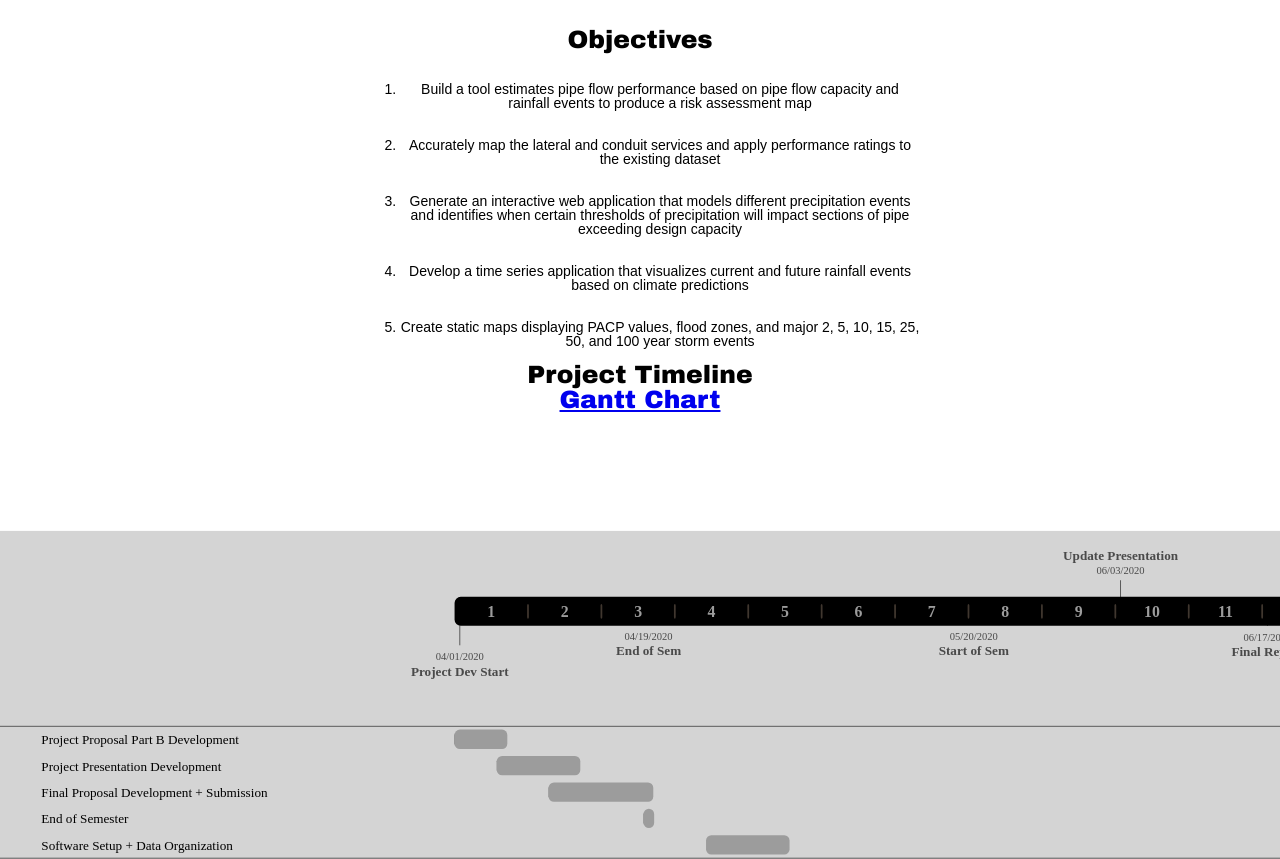
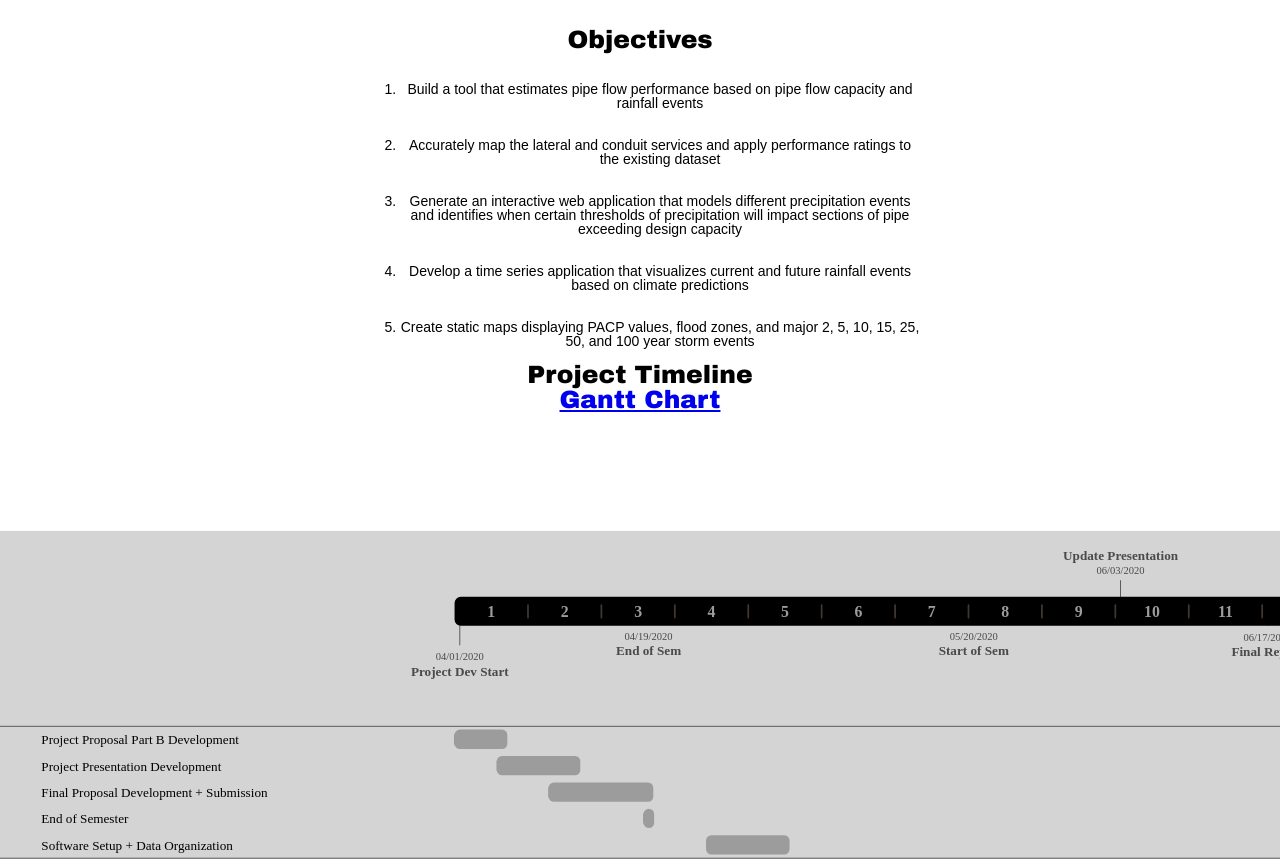
Before and after one commit to dnoakes94/PortHope, a plain HTML site: page Website/about.html in a window 1280 px wide. Shown: the part 1150-2009 px from the top of the page. Drawn offline with Linux system fonts and the light colour scheme.

Commit message:
edit grammer on index page

```diff
--- a/Website/about.html
+++ b/Website/about.html
@@ -56,7 +56,7 @@
 				<h2>Objectives</h2>
 
 				<ol type = "1">
-				  	<li> Build a tool estimates pipe flow performance based on pipe flow capacity and rainfall events to produce a risk assessment map</li>
+				  	<li> Build a tool that estimates pipe flow performance based on pipe flow capacity and rainfall events</li>
 					<br></br>
 					<li> Accurately map the lateral and conduit services and apply performance ratings to the existing dataset</li>
 					<br></br>
```
